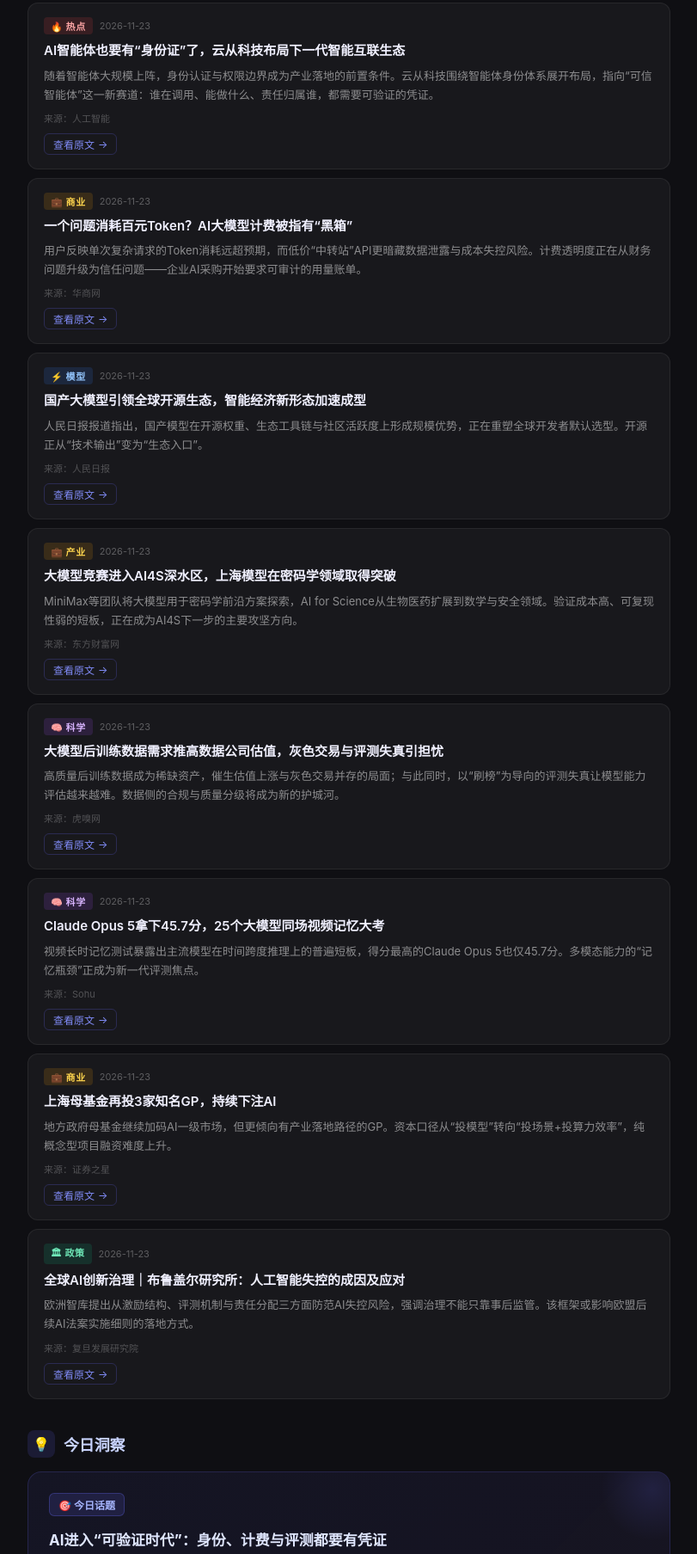
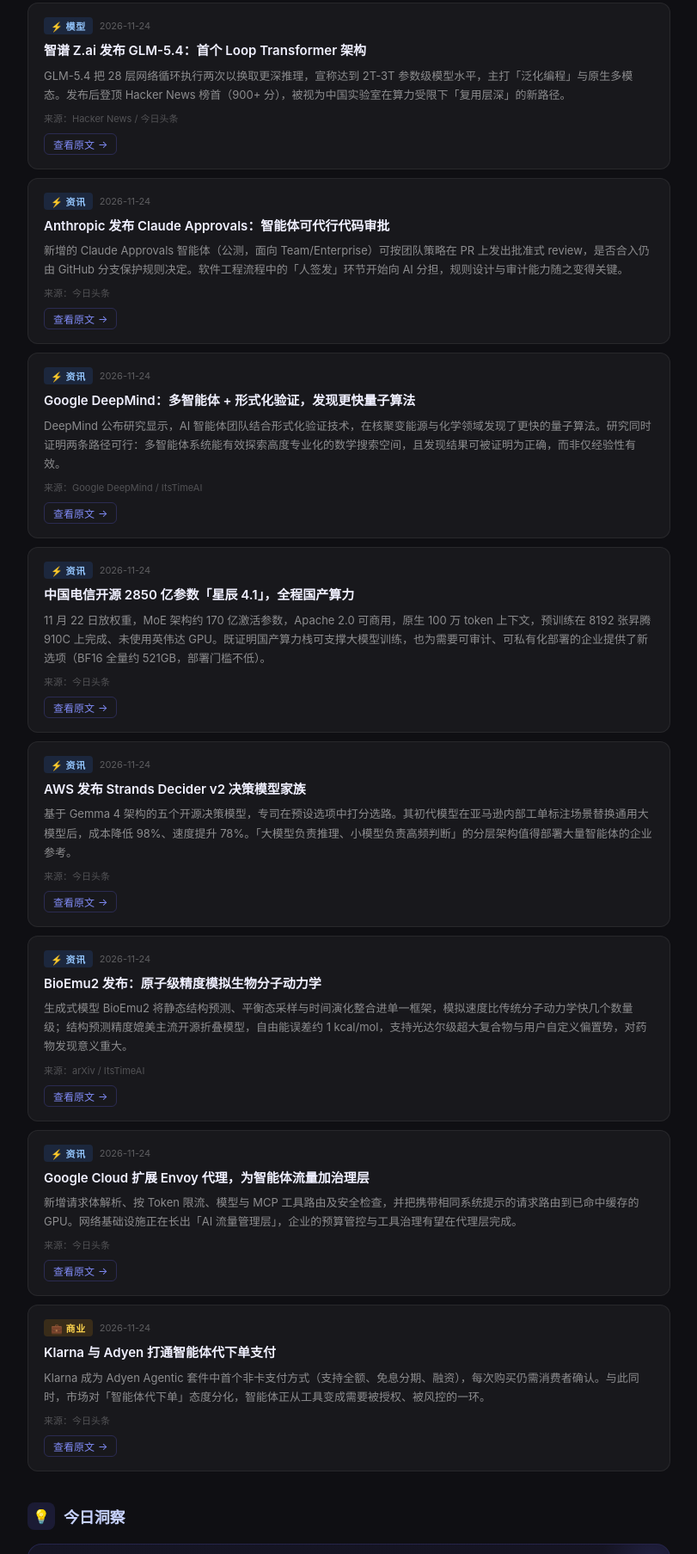
Before and after one commit to adelingtan514/ai-daily, a plain HTML site: page index.html in a window 1280 px wide. Shown: the part 272-2079 px from the top of the page at 86% size, without its empty margins (234-1045 px from the left). Drawn offline with Linux system fonts and the light colour scheme.

Commit message:
🤖 每日AI早知道 2026-11-24

```diff
--- a/index.html
+++ b/index.html
@@ -3,7 +3,7 @@
 <head>
   <meta charset="UTF-8" />
   <meta name="viewport" content="width=device-width, initial-scale=1.0" />
-  <title>每日AI早知道 · 2026年11月23日</title>
+  <title>每日AI早知道 · 2026年11月24日</title>
   <style>
     * { box-sizing: border-box; margin: 0; padding: 0; }
     body { font-family: -apple-system, BlinkMacSystemFont, "PingFang SC", "Helvetica Neue", sans-serif; background: #0f0f13; color: #e8e8f0; min-height: 100vh; padding: 0 0 60px; }
@@ -61,7 +61,7 @@
 <div class="header">
   <div class="header-badge">🤖 每日AI早知道</div>
   <h1>每日AI早知道 · <span>2026</span></h1>
-  <div class="date">11月23日（周一）· 由小猪猪🐷整理</div>
+  <div class="date">11月24日（周二）· 由小猪猪🐷整理</div>
 </div>
 <div class="container">
   <div class="section-title">
@@ -72,83 +72,83 @@
   <div class="news-grid">
     <div class="news-card">
       <div class="meta">
-        <span class="tag tag-hot">🔥 热点</span>
-        <span class="news-date">2026-11-23</span>
+        <span class="tag tag-tech">⚡ 模型</span>
+        <span class="news-date">2026-11-24</span>
       </div>
-      <h3>AI智能体也要有“身份证”了，云从科技布局下一代智能互联生态</h3>
-      <p>随着智能体大规模上阵，身份认证与权限边界成为产业落地的前置条件。云从科技围绕智能体身份体系展开布局，指向“可信智能体”这一新赛道：谁在调用、能做什么、责任归属谁，都需要可验证的凭证。</p>
-      <div class="source">人工智能</div>
-      <a class="read-more" href="https://news.google.com/rss/articles/CBMib0FVX3lxTFBHYXB5UENrZnNTYmhNaUZZY2l3dHdrb2lsNlVxVjBidFhEVmw3WjZoVlNtZUt5dlR0ZGhfSjRlallXQzlHRURXSUJqaTZKZzN3d0Z6dGFjV2swa0IyMnpxcXRXUHotUTNvT1cwaDJYcw?oc=5" target="_blank">查看原文</a>
+      <h3>智谱 Z.ai 发布 GLM-5.4：首个 Loop Transformer 架构</h3>
+      <p>GLM-5.4 把 28 层网络循环执行两次以换取更深推理，宣称达到 2T-3T 参数级模型水平，主打「泛化编程」与原生多模态。发布后登顶 Hacker News 榜首（900+ 分），被视为中国实验室在算力受限下「复用层深」的新路径。</p>
+      <div class="source">Hacker News / 今日头条</div>
+      <a class="read-more" href="https://itstimeai.com.au/blog/ai-news-roundup-24-november-2026" target="_blank">查看原文</a>
+    </div>
+    <div class="news-card">
+      <div class="meta">
+        <span class="tag tag-tech">⚡ 资讯</span>
+        <span class="news-date">2026-11-24</span>
+      </div>
+      <h3>Anthropic 发布 Claude Approvals：智能体可代行代码审批</h3>
+      <p>新增的 Claude Approvals 智能体（公测，面向 Team/Enterprise）可按团队策略在 PR 上发出批准式 review，是否合入仍由 GitHub 分支保护规则决定。软件工程流程中的「人签发」环节开始向 AI 分担，规则设计与审计能力随之变得关键。</p>
+      <div class="source">今日头条</div>
+      <a class="read-more" href="https://www.toutiao.com/a7711505015382245903" target="_blank">查看原文</a>
+    </div>
+    <div class="news-card">
+      <div class="meta">
+        <span class="tag tag-tech">⚡ 资讯</span>
+        <span class="news-date">2026-11-24</span>
+      </div>
+      <h3>Google DeepMind：多智能体 + 形式化验证，发现更快量子算法</h3>
+      <p>DeepMind 公布研究显示，AI 智能体团队结合形式化验证技术，在核聚变能源与化学领域发现了更快的量子算法。研究同时证明两条路径可行：多智能体系统能有效探索高度专业化的数学搜索空间，且发现结果可被证明为正确，而非仅经验性有效。</p>
+      <div class="source">Google DeepMind / ItsTimeAI</div>
+      <a class="read-more" href="https://itstimeai.com.au/blog/ai-news-roundup-24-november-2026" target="_blank">查看原文</a>
+    </div>
+    <div class="news-card">
+      <div class="meta">
+        <span class="tag tag-tech">⚡ 资讯</span>
+        <span class="news-date">2026-11-24</span>
+      </div>
+      <h3>中国电信开源 2850 亿参数「星辰 4.1」，全程国产算力</h3>
+      <p>11 月 22 日放权重，MoE 架构约 170 亿激活参数，Apache 2.0 可商用，原生 100 万 token 上下文，预训练在 8192 张昇腾 910C 上完成、未使用英伟达 GPU。既证明国产算力栈可支撑大模型训练，也为需要可审计、可私有化部署的企业提供了新选项（BF16 全量约 521GB，部署门槛不低）。</p>
+      <div class="source">今日头条</div>
+      <a class="read-more" href="https://www.toutiao.com/a7711505015382245903" target="_blank">查看原文</a>
+    </div>
+    <div class="news-card">
+      <div class="meta">
+        <span class="tag tag-tech">⚡ 资讯</span>
+        <span class="news-date">2026-11-24</span>
+      </div>
+      <h3>AWS 发布 Strands Decider v2 决策模型家族</h3>
+      <p>基于 Gemma 4 架构的五个开源决策模型，专司在预设选项中打分选路。其初代模型在亚马逊内部工单标注场景替换通用大模型后，成本降低 98%、速度提升 78%。「大模型负责推理、小模型负责高频判断」的分层架构值得部署大量智能体的企业参考。</p>
+      <div class="source">今日头条</div>
+      <a class="read-more" href="https://www.toutiao.com/a7711505015382245903" target="_blank">查看原文</a>
+    </div>
+    <div class="news-card">
+      <div class="meta">
+        <span class="tag tag-tech">⚡ 资讯</span>
+        <span class="news-date">2026-11-24</span>
+      </div>
+      <h3>BioEmu2 发布：原子级精度模拟生物分子动力学</h3>
+      <p>生成式模型 BioEmu2 将静态结构预测、平衡态采样与时间演化整合进单一框架，模拟速度比传统分子动力学快几个数量级；结构预测精度媲美主流开源折叠模型，自由能误差约 1 kcal/mol，支持光达尔级超大复合物与用户自定义偏置势，对药物发现意义重大。</p>
+      <div class="source">arXiv / ItsTimeAI</div>
+      <a class="read-more" href="https://itstimeai.com.au/blog/ai-news-roundup-24-november-2026" target="_blank">查看原文</a>
+    </div>
+    <div class="news-card">
+      <div class="meta">
+        <span class="tag tag-tech">⚡ 资讯</span>
+        <span class="news-date">2026-11-24</span>
+      </div>
+      <h3>Google Cloud 扩展 Envoy 代理，为智能体流量加治理层</h3>
+      <p>新增请求体解析、按 Token 限流、模型与 MCP 工具路由及安全检查，并把携带相同系统提示的请求路由到已命中缓存的 GPU。网络基础设施正在长出「AI 流量管理层」，企业的预算管控与工具治理有望在代理层完成。</p>
+      <div class="source">今日头条</div>
+      <a class="read-more" href="https://www.toutiao.com/a7711505015382245903" target="_blank">查看原文</a>
     </div>
     <div class="news-card">
       <div class="meta">
         <span class="tag tag-biz">💼 商业</span>
-        <span class="news-date">2026-11-23</span>
+        <span class="news-date">2026-11-24</span>
       </div>
-      <h3>一个问题消耗百元Token？AI大模型计费被指有“黑箱”</h3>
-      <p>用户反映单次复杂请求的Token消耗远超预期，而低价“中转站”API更暗藏数据泄露与成本失控风险。计费透明度正在从财务问题升级为信任问题——企业AI采购开始要求可审计的用量账单。</p>
-      <div class="source">华商网</div>
-      <a class="read-more" href="https://news.google.com/rss/articles/CBMib0FVX3lxTFBHYXB5UENrZnNTYmhNaUZZY2l3dHdrb2lsNlVxVjBidFhEVmw3WjZoVlNtZUt5dlR0ZGhfSjRlallXQzlHRURXSUJqaTZKZzN3d0Z6dGFjV2swa0IyMnpxcXRXUHotUTNvT1cwaDJYcw?oc=5" target="_blank">查看原文</a>
-    </div>
-    <div class="news-card">
-      <div class="meta">
-        <span class="tag tag-tech">⚡ 模型</span>
-        <span class="news-date">2026-11-23</span>
-      </div>
-      <h3>国产大模型引领全球开源生态，智能经济新形态加速成型</h3>
-      <p>人民日报报道指出，国产模型在开源权重、生态工具链与社区活跃度上形成规模优势，正在重塑全球开发者默认选型。开源正从“技术输出”变为“生态入口”。</p>
-      <div class="source">人民日报</div>
-      <a class="read-more" href="https://news.google.com/rss/articles/CBMif0FVX3lxTE9UendQMjlGS1pkdGx1Y3VvQW1MTUtZSzNuaFNQZ1A0Y0QwbUREcVBzRVBzRkQwc043VzlFNWk4LTN6cmMyRTVkdlZ5eVZ5VTVLY2Z0RWhBNFZVRThXT18tRU5jZG05N2VaYlNIaVZGNkMzTHdUc0RXX3FQSFJPUTA?oc=5" target="_blank">查看原文</a>
-    </div>
-    <div class="news-card">
-      <div class="meta">
-        <span class="tag tag-biz">💼 产业</span>
-        <span class="news-date">2026-11-23</span>
-      </div>
-      <h3>大模型竞赛进入AI4S深水区，上海模型在密码学领域取得突破</h3>
-      <p>MiniMax等团队将大模型用于密码学前沿方案探索，AI for Science从生物医药扩展到数学与安全领域。验证成本高、可复现性弱的短板，正在成为AI4S下一步的主要攻坚方向。</p>
-      <div class="source">东方财富网</div>
-      <a class="read-more" href="https://news.google.com/rss/articles/CBMif0FVX3lxTE9UendQMjlGS1pkdGx1Y3VvQW1MTUtZSzNuaFNQZ1A0Y0QwbUREcVBzRVBzRkQwc043VzlFNWk4LTN6cmMyRTVkdlZ5eVZ5VTVLY2Z0RWhBNFZVRThXT18tRU5jZG05N2VaYlNIaVZGNkMzTHdUc0RXX3FQSFJPUTA?oc=5" target="_blank">查看原文</a>
-    </div>
-    <div class="news-card">
-      <div class="meta">
-        <span class="tag tag-med">🧠 科学</span>
-        <span class="news-date">2026-11-23</span>
-      </div>
-      <h3>大模型后训练数据需求推高数据公司估值，灰色交易与评测失真引担忧</h3>
-      <p>高质量后训练数据成为稀缺资产，催生估值上涨与灰色交易并存的局面；与此同时，以“刷榜”为导向的评测失真让模型能力评估越来越难。数据侧的合规与质量分级将成为新的护城河。</p>
-      <div class="source">虎嗅网</div>
-      <a class="read-more" href="https://news.google.com/rss/articles/CBMif0FVX3lxTE1qdTBNd0hHQW5Td1JZdjFtZjNIWkhkamdqSkpOMFlUSUdOTlRlTXRIeEZsT05GS3l6YmlvWUNvUmhUR011dVNSTmlQck9RcGdWSXUtd3dVTVNpN3lnRm1rUHlFU3FuMzVCVXo0VjhqMm92SnRtTFFXZnctRjkxUm8?oc=5" target="_blank">查看原文</a>
-    </div>
-    <div class="news-card">
-      <div class="meta">
-        <span class="tag tag-med">🧠 科学</span>
-        <span class="news-date">2026-11-23</span>
-      </div>
-      <h3>Claude Opus 5拿下45.7分，25个大模型同场视频记忆大考</h3>
-      <p>视频长时记忆测试暴露出主流模型在时间跨度推理上的普遍短板，得分最高的Claude Opus 5也仅45.7分。多模态能力的“记忆瓶颈”正成为新一代评测焦点。</p>
-      <div class="source">Sohu</div>
-      <a class="read-more" href="https://news.google.com/rss/articles/CBMib0FVX3lxTFBHYXB5UENrZnNTYmhNaUZZY2l3dHdrb2lsNlVxVjBidFhEVmw3WjZoVlNtZUt5dlR0ZGhfSjRlallXQzlHRURXSUJqaTZKZzN3d0Z6dGFjV2swa0IyMnpxcXRXUHotUTNvT1cwaDJYcw?oc=5" target="_blank">查看原文</a>
-    </div>
-    <div class="news-card">
-      <div class="meta">
-        <span class="tag tag-biz">💼 商业</span>
-        <span class="news-date">2026-11-23</span>
-      </div>
-      <h3>上海母基金再投3家知名GP，持续下注AI</h3>
-      <p>地方政府母基金继续加码AI一级市场，但更倾向有产业落地路径的GP。资本口径从“投模型”转向“投场景+投算力效率”，纯概念型项目融资难度上升。</p>
-      <div class="source">证券之星</div>
-      <a class="read-more" href="https://news.google.com/rss/articles/CBMif0FVX3lxTE9UendQMjlGS1pkdGx1Y3VvQW1MTUtZSzNuaFNQZ1A0Y0QwbUREcVBzRVBzRkQwc043VzlFNWk4LTN6cmMyRTVkdlZ5eVZ5VTVLY2Z0RWhBNFZVRThXT18tRU5jZG05N2VaYlNIaVZGNkMzTHdUc0RXX3FQSFJPUTA?oc=5" target="_blank">查看原文</a>
-    </div>
-    <div class="news-card">
-      <div class="meta">
-        <span class="tag tag-gov">🏛 政策</span>
-        <span class="news-date">2026-11-23</span>
-      </div>
-      <h3>全球AI创新治理｜布鲁盖尔研究所：人工智能失控的成因及应对</h3>
-      <p>欧洲智库提出从激励结构、评测机制与责任分配三方面防范AI失控风险，强调治理不能只靠事后监管。该框架或影响欧盟后续AI法案实施细则的落地方式。</p>
-      <div class="source">复旦发展研究院</div>
-      <a class="read-more" href="https://news.google.com/rss/articles/CBMif0FVX3lxTE1qdTBNd0hHQW5Td1JZdjFtZjNIWkhkamdqSkpOMFlUSUdOTlRlTXRIeEZsT05GS3l6YmlvWUNvUmhUR011dVNSTmlQck9RcGdWSXUtd3dVTVNpN3lnRm1rUHlFU3FuMzVCVXo0VjhqMm92SnRtTFFXZnctRjkxUm8?oc=5" target="_blank">查看原文</a>
+      <h3>Klarna 与 Adyen 打通智能体代下单支付</h3>
+      <p>Klarna 成为 Adyen Agentic 套件中首个非卡支付方式（支持全额、免息分期、融资），每次购买仍需消费者确认。与此同时，市场对「智能体代下单」态度分化，智能体正从工具变成需要被授权、被风控的一环。</p>
+      <div class="source">今日头条</div>
+      <a class="read-more" href="https://www.toutiao.com/a7711505015382245903" target="_blank">查看原文</a>
     </div></div>
   <div class="section-title">
     <div class="icon">💡</div>
@@ -156,19 +156,19 @@
   </div>
   <div class="insight-card">
     <div class="insight-topic">🎯 今日话题</div>
-    <h3>AI进入“可验证时代”：身份、计费与评测都要有凭证</h3>
+    <h3>智能体从「能干活」走向「被授权」</h3>
     <div class="insight-block">
       <div class="insight-block-title"><div class="dot"></div>事实</div>
-      <ul><li>智能体开始需要“身份证”，调用者身份与权限边界成为落地前置条件</li><li>大模型Token计费被质疑存在黑箱，企业采购转向要求可审计用量账单</li><li>25款大模型视频记忆测试最高仅45.7分，多模态长时记忆仍是普遍短板</li><li>后训练数据催生灰色交易与刷榜评测失真，数据质量分级成新护城河</li></ul>
+      <ul><li>Anthropic 让 Claude Approvals 在 PR 上代发审批意见，但最终合入仍归 GitHub 分支保护规则管——AI 拿到的是「建议权」，不是「决定权」。</li><li>Klarna 与 Adyen 打通智能体代下单支付，但每笔交易仍需消费者确认；支付与电信巨头对智能体代下单态度明显分化。</li><li>Google Cloud 在 Envoy 代理层加入按 Token 限流、工具路由与安全检查，把预算和权限治理下沉到网络基础设施。</li><li>AWS Strands Decider v2 用小决策模型替代通用大模型做高频判断，内部工单场景成本降 98%、速度提 78%，说明「分层」比「更大」更省钱。</li></ul>
     </div>
     <div class="insight-block">
       <div class="insight-block-title"><div class="dot"></div>观点</div>
-      <p>今天的新闻里有一个共同词：不可验证。智能体是谁在调用说不清，Token花了多少算不清，模型能力到底多强测不准。行业前两年拼的是参数和榜单，接下来拼的是可审计性——可验证的身份、可对账的账单、可复现的评测。对企业来说，与其追最新的榜单第一名，不如先把自家AI用量的账、权限的账和效果验收的账做清楚；对个人来说，同样的道理：能说清产出怎么来的AI用法，才会被组织长期信任。</p>
-      <div class="highlight">AI的下半场不拼谁更聪明，拼谁能被验证。</div>
+      <p>今天这几条新闻放在一起看，指向同一个转折：智能体的瓶颈已经从「能力」转移到「授权与问责」。模型已经能写代码、下订单、做审批，但行业不约而同地在它前面加了一道道闸门——审批仍由分支保护规则终裁、每笔支付仍需消费者点头、流量在代理层被限流与审计。同时 AWS 的 98% 降本案例提醒我们：真正落地的架构不是让一个更大的模型干所有事，而是大模型负责推理、小模型负责高频判断、基础设施负责治理。对企业的现实含义是：与其纠结选哪个最强的模型，不如先设计清楚「谁授权、谁审计、谁兜底」，这三件事决定了智能体能不能进生产环境。</p>
+      <div class="highlight">智能体拿到的从来不是「决定权」，而是「在护栏内行动的权利」。</div>
     </div>
     <div class="insight-block">
       <div class="insight-block-title"><div class="dot"></div>打工人视角</div>
-      <div class="worker-tips"><div class="worker-tip"><div class="num">1</div><p>给团队里的AI应用做一次“账目体检”：谁在用、用多少、效果怎么衡量，三张表先立起来</p></div><div class="worker-tip"><div class="num">2</div><p>别把团队关键流程交给来源不明的低价API中转站，先确认数据出不出境、能不能审计</p></div><div class="worker-tip"><div class="num">3</div><p>与其看榜单排名，不如用自己的真实任务做10条小样本验收，结论比排行榜可靠</p></div></div>
+      <div class="worker-tips"><div class="worker-tip"><div class="num">1</div><p>给自己的 AI 工作流加一道「人工闸门」：让 AI 出建议稿，关键节点（发布、付款、对外发送）保留人确认，别让效率吞掉判断。</p></div><div class="worker-tip"><div class="num">2</div><p>高频、格式固定的判断不妨试试小模型或规则打分，把大模型留给定性推理——参考 AWS 案例，分层往往比升级模型更省钱。</p></div><div class="worker-tip"><div class="num">3</div><p>把 AI 输出当「草稿」而非「答案」：核验数据来源、检查适用边界，正如《光明日报》今日所言，让工具「激发思考」而不是「终止思考」。</p></div></div>
     </div>
   </div>
 </div>
```
